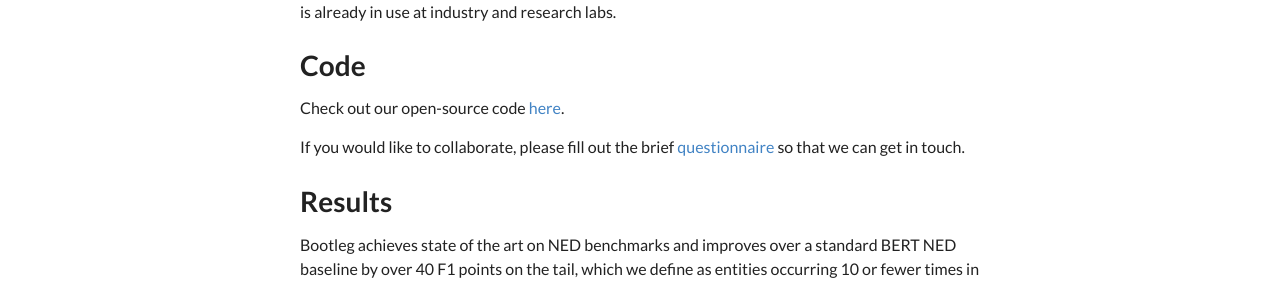
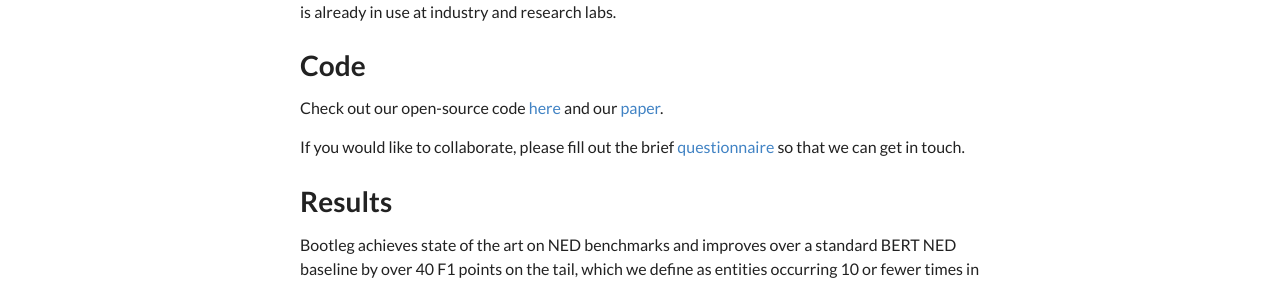
Before and after one commit to HazyResearch/bootleg, a Jekyll site: the page built from docs/index.html, in a window 1280 px wide. Shown: the part 364-649 px from the top of the page. Built offline with Jekyll 4.4.1, drawn with Linux system fonts in a browser that asks for light colours.

Commit message:
Update index.html

```diff
--- a/docs/index.html
+++ b/docs/index.html
@@ -11,7 +11,7 @@ layout: default
 
   </p>
   <h1>Code</h1>
-  <p>Check out our open-source code <a href="https://github.com/HazyResearch/bootleg">here</a>.</p>
+  <p>Check out our open-source code <a href="https://github.com/HazyResearch/bootleg">here</a> and our <a href="https://arxiv.org/pdf/2010.10363.pdf">paper</a>.</p>
   <p>If you would like to collaborate, please fill out the brief
   <a target="blank" href="https://forms.office.com/Pages/ResponsePage.aspx?id=y3NlOXjzaEubyBV1XAxR81guFtOmkUBJssPyAIwC6UVUNzJaRDFSN0M3MUgyWVNRNU5LS09YQk04Ri4u&embed=true">questionnaire</a> so that we can get in touch.</p>
 
```
